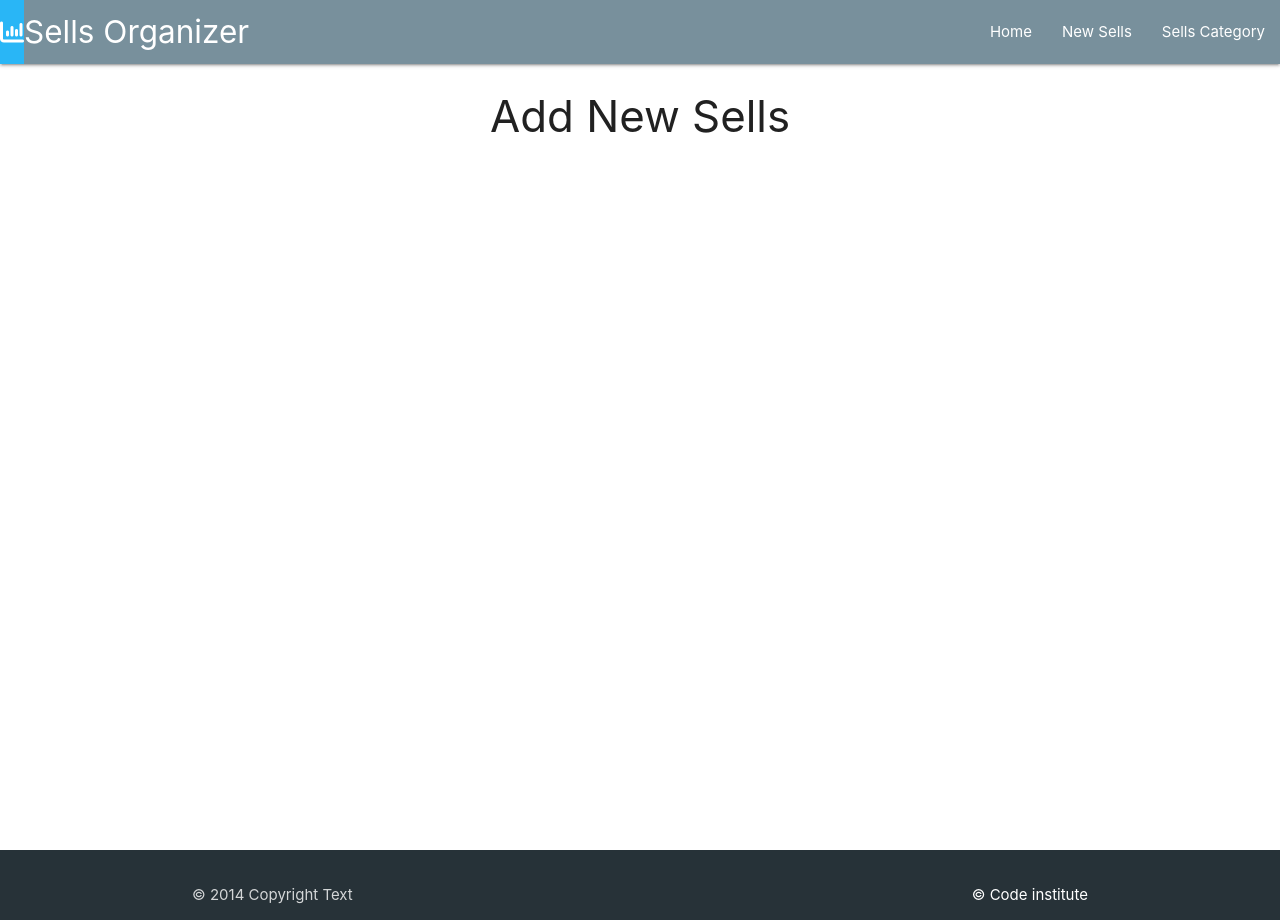
After one commit to ZakariyeNor/db-flask-finale, a Flask app: page /new_sells in a window 1280 px wide. The commit adds this page. Run offline with Flask 3, Linux system fonts and the light colour scheme; some libraries are stand-ins or nearby versions.

Commit message:
add new sells template

```diff
--- a/sellmanager/routes.py
+++ b/sellmanager/routes.py
@@ -43,3 +43,13 @@ def delete_sells(category_id):
     db.session.delete(delete_sells)
     db.session.commit()
     return redirect(url_for('sells_category'))
+
+
+@app.route("/new_sells", methods=["GET", "POST"])
+def new_sells():
+    # if request.method == "POST":
+    #     category = Category(category_name=request.form.get("category_name"))
+    #     db.session.add(category)
+    #     db.session.commit()
+    #     return redirect(url_for('sells_category'))
+    return render_template('new_sells.html')
--- a/sellmanager/templates/base.html
+++ b/sellmanager/templates/base.html
@@ -23,7 +23,7 @@
               <a href="#" data-target="mobile-demo" class="sidenav-trigger"><i class="fa-solid fa-bars"></i></a>
               <ul class="right hide-on-med-and-down">
                 <li><a href="{{ url_for('home') }}">Home</a></li>
-                <li><a href="#">New Sells</a></li>
+                <li><a href="{{ url_for('new_sells') }}">New Sells</a></li>
                 <li><a href="{{ url_for('sells_category') }}">Sells Category</a></li>
               </ul>
             </div>
@@ -32,7 +32,7 @@
         <!-- mobile sidenav -->
           <ul class="sidenav" id="mobile-demo">
             <li><a href="{{ url_for('home') }}">Home</a></li>
-            <li><a href="#">New Sells</a></li>
+            <li><a href="{{ url_for('new_sells') }}">New Sells</a></li>
             <li><a href="{{ url_for('sells_category') }}">Sells Category</a></li>
           </ul>
     </header>
--- /dev/null
+++ b/sellmanager/templates/new_sells.html
@@ -0,0 +1,5 @@
+{% extends 'base.html' %}
+{% block content %}
+<h3 class="blue-grey-taxt text-lighten-1- center-align">Add New Sells</h3>
+
+{% endblock %}
--- a/sellmanager/templates/sold.html
+++ /dev/null
@@ -1,4 +0,0 @@
-{% extends 'base.html' %}
-{% block content %}
-    <h2>sold</h2>
-{% endblock %}
```
